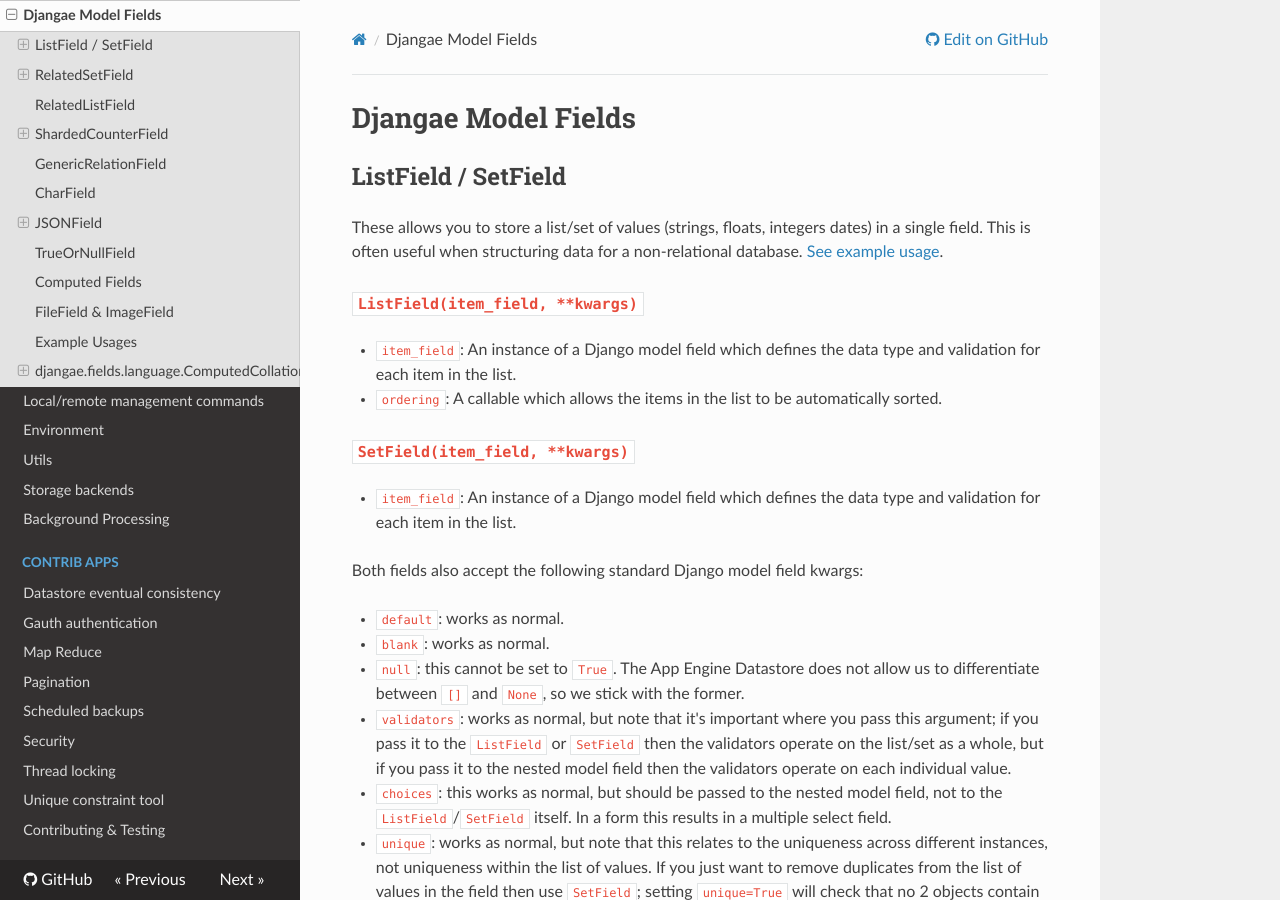
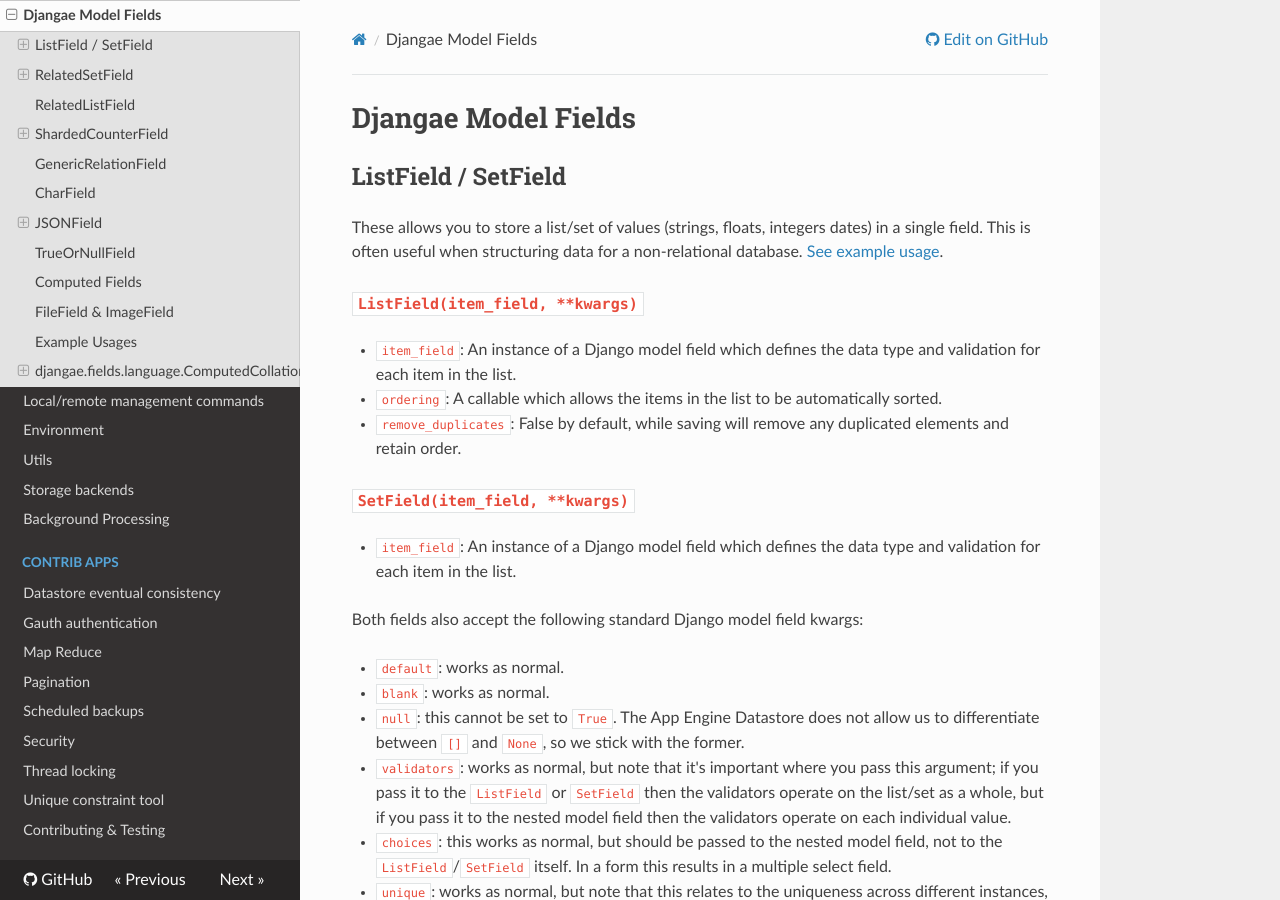
Before and after one commit to wittfabian/djangae, an MkDocs documentation site: the page built from docs/fields.md, in a window 1280 px wide and 900 px high. Built offline with MkDocs 1.6.1, drawn with Linux system fonts in a browser that asks for light colours; nearby versions of some CDN libraries; old or Windows-style settings are respelled for this version of MkDocs; some of the changed text lies outside the part shown.

Commit message:
Update the CHANGELOG and fields documentation

```diff
--- a/docs/fields.md
+++ b/docs/fields.md
@@ -10,6 +10,7 @@
 
 * `item_field`: An instance of a Django model field which defines the data type and validation for each item in the list.
 * `ordering`: A callable which allows the items in the list to be automatically sorted.
+* `remove_duplicates`: False by default, while saving will remove any duplicated elements and retain order.
 
 ### `SetField(item_field, **kwargs)`
 
@@ -112,6 +113,8 @@
 * Because the `RelatedSetField` stores the IDs of objects, its queryset is immediately consistent, i.e. is unaffected by the Datastore's eventual consistency.  For example, `my_obj.my_related_set_field.filter(colour="blue")` will always return the latest versions of those objects.
 
 ## RelatedListField
+
+* `remove_duplicates`: False by default, while saving will remove any duplicated elements and retain order.
 
 RelatedListField shares the same behavior as RelatedSetField but has the qualities of a list; it maintains the ordering of related objects and allows duplicates.
 
```
Also changed, not shown: CHANGELOG.md (+1 -0 lines).
